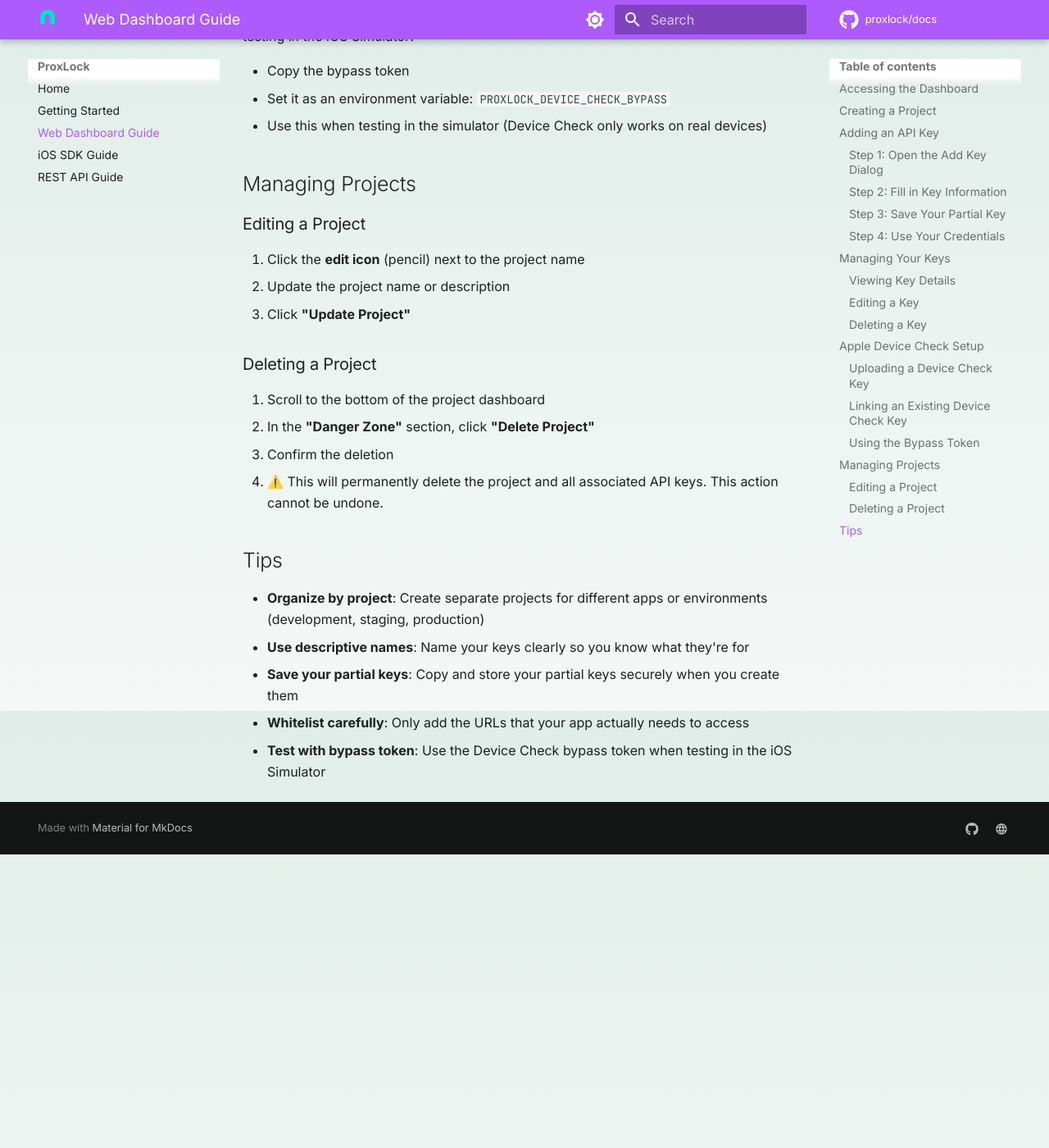
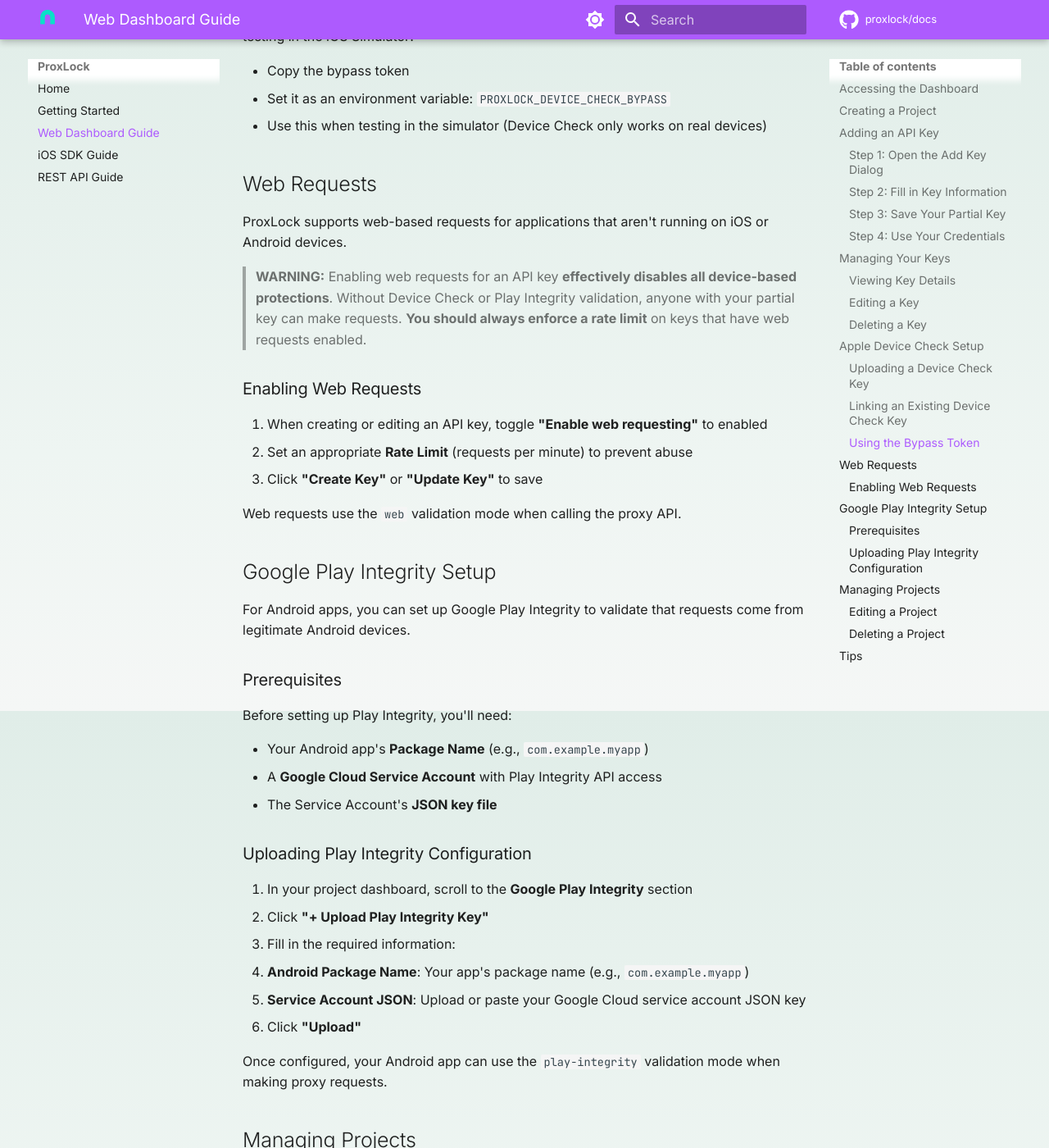
Before and after one commit to ProxLock/Docs, an MkDocs documentation site: the page built from docs/web-dashboard.md, in a window 1280 px wide and 1400 px high, scrolled down 3633 px. Shown: the whole window at 82% size. Built offline with MkDocs 1.6.1 and Material for MkDocs 9.7.7, drawn with Linux system fonts in a browser that asks for light colours; comment, search, counter and statistics services are not loaded; before the commit the page ends 4675 px from its top, so only the background shows below that.

Commit message:
Update web-dashboard.md

```diff
--- a/docs/web-dashboard.md
+++ b/docs/web-dashboard.md
@@ -129,6 +129,43 @@ After uploading a Device Check key, you'll see a **Bypass Token**. This token is
 - Set it as an environment variable: `PROXLOCK_DEVICE_CHECK_BYPASS`
 - Use this when testing in the simulator (Device Check only works on real devices)
 
+## Web Requests
+
+ProxLock supports web-based requests for applications that aren't running on iOS or Android devices.
+
+> **WARNING:** Enabling web requests for an API key **effectively disables all device-based protections**. Without Device Check or Play Integrity validation, anyone with your partial key can make requests. **You should always enforce a rate limit** on keys that have web requests enabled.
+
+### Enabling Web Requests
+
+1. When creating or editing an API key, toggle **"Enable web requesting"** to enabled
+2. Set an appropriate **Rate Limit** (requests per minute) to prevent abuse
+3. Click **"Create Key"** or **"Update Key"** to save
+
+Web requests use the `web` validation mode when calling the proxy API.
+
+## Google Play Integrity Setup
+
+For Android apps, you can set up Google Play Integrity to validate that requests come from legitimate Android devices.
+
+### Prerequisites
+
+Before setting up Play Integrity, you'll need:
+
+- Your Android app's **Package Name** (e.g., `com.example.myapp`)
+- A **Google Cloud Service Account** with Play Integrity API access
+- The Service Account's **JSON key file**
+
+### Uploading Play Integrity Configuration
+
+1. In your project dashboard, scroll to the **Google Play Integrity** section
+2. Click **"+ Upload Play Integrity Key"**
+3. Fill in the required information:
+   - **Android Package Name**: Your app's package name (e.g., `com.example.myapp`)
+   - **Service Account JSON**: Upload or paste your Google Cloud service account JSON key
+4. Click **"Upload"**
+
+Once configured, your Android app can use the `play-integrity` validation mode when making proxy requests.
+
 ## Managing Projects
 
 ### Editing a Project
```
